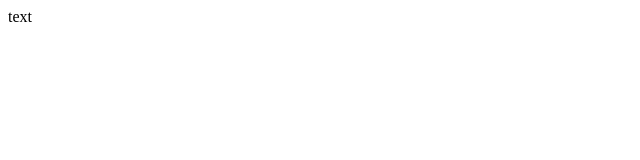
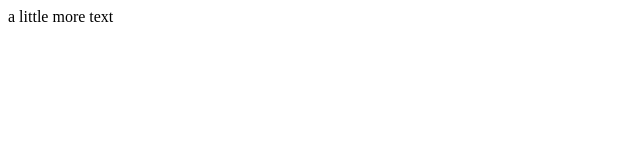
Before and after one commit to jacobhoving92/Packed, a plain HTML site: page Index.html in a window 1280 px wide. Shown: the full height of the page, 0-640 px from the left. Drawn offline with Linux system fonts and the light colour scheme.

Commit message:
one more test

```diff
--- a/Index.html
+++ b/Index.html
@@ -1,5 +1,5 @@
 <html>
   <body>
-    text
+    a little more text
   </body>
 </html>
```
